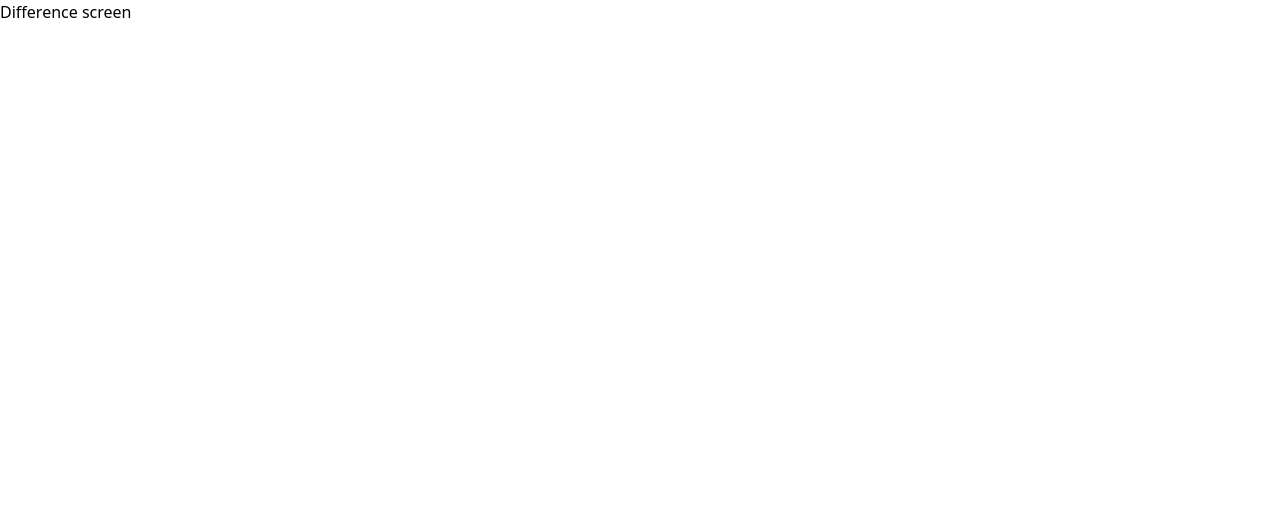
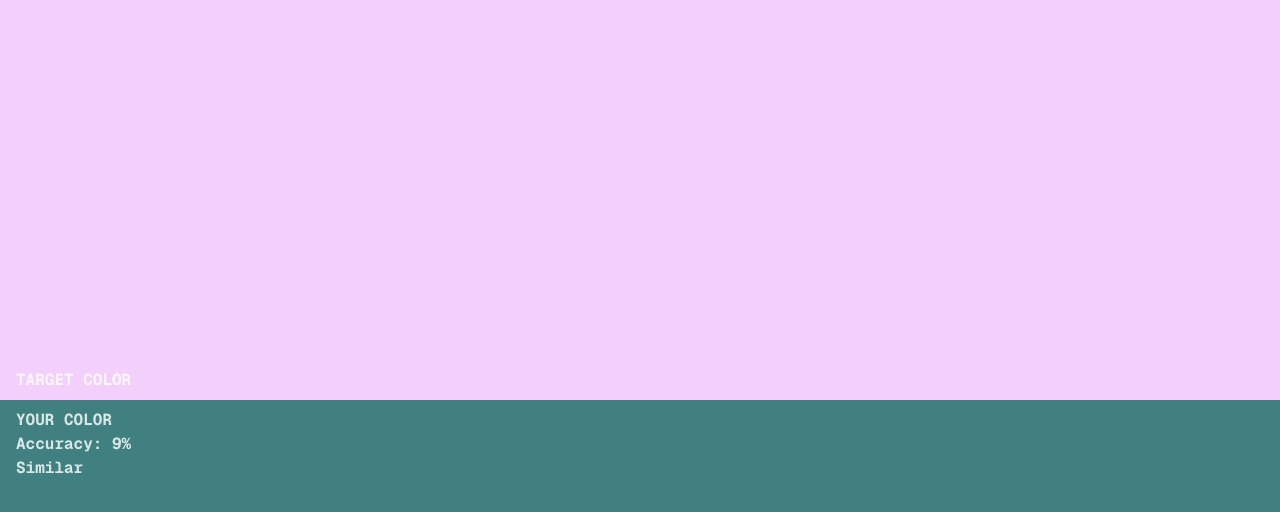
Before and after one commit to Coat-t/colorbind, a Next.js app: page /play in a window 1280 px wide. Both pictures are taken after a click on the button 1240 px from the left and 760 px from the top of the page. Shown: the top 512 px of the page. Built offline with nearby package versions, Linux system fonts and the light colour scheme.

Commit message:
add color judging system

```diff
--- a/app/play/page.tsx
+++ b/app/play/page.tsx
@@ -1,7 +1,7 @@
 'use client';
 
 import chroma from "chroma-js";
-import Color from 'color';
+import Color, { ColorInstance } from 'color';
 import Link from "next/link";
 import { Slider } from "@/components/ui/slider"
 import { useState, useEffect } from "react";
@@ -9,6 +9,11 @@ import { Button } from "@/components/ui/button";
 import { Goal } from "lucide-react";
 
 type Screen = 'MEMORY' | 'GUESS' | 'DIFF' | 'RESULTS'
+
+
+// user guess judging
+const midpoint = 25; // where the 50% score happens
+const steepness = 0.12; // lower is more forgiving
 
 let colorGuesses = [];
 let colorTargets = [];
@@ -21,8 +26,11 @@ export default function Page () {
   const [saturation, setSaturation] = useState([50]);
   const [brightness, setBrightness] = useState([50]);
   const [randomColor, setRandomColor] = useState('');
+  // accuracy & grading
+  const [colorAcc, setColorAcc] = useState('0%');
+  const [gradeLabel, setGradeLabel] = useState('');
   // slider colors
-  let hsvColor = Color.hsv(Number(hue), Number(saturation), Number(brightness))
+  let userColor = Color.hsv(Number(hue), Number(saturation), Number(brightness)).hex()
   let saturationFinalColor = `linear-gradient(to top, ${Color.hsv(Number(hue), 0, Number(brightness)).hex()}, ${Color.hsv(Number(hue), 100, Number(brightness)).hex()}`
   let brightnessFinalColor = `linear-gradient(to top, ${Color.hsv(Number(hue), Number(saturation), 0).hex()}, ${Color.hsv(Number(hue), Number(saturation), 100).hex()}`
   // memorization timer
@@ -49,6 +57,19 @@ export default function Page () {
     else if (currentScreen === 'GUESS') setCurrentScreen('DIFF')
     else if (currentScreen === 'DIFF') setCurrentScreen('RESULTS')
   }
+
+  function calculateColorAcc() {
+    const deltaE = chroma.deltaE(userColor, randomColor)
+    const similarity = Math.exp(-0.05 * deltaE) * 100;
+    const score = 100 / (1 + Math.exp(steepness * (deltaE - midpoint)));
+    setColorAcc(Math.round(score) + "%");
+    let label = "Different";
+    if (score <= 80) label = "Similar";
+    else if (score <= 87) label = "Almost got it";
+    else if (score <= 97) label = "Nearly Identical";
+    else if (score <= 100) label = "Spot on!";
+    setGradeLabel(label);
+  }
   // screens
   const screens = {
     MEMORY: (
@@ -57,7 +78,7 @@ export default function Page () {
       </div>
     ),
     GUESS: (
-      <div className="h-full w-full gap-4 flex flex-row relative" style={{ backgroundColor: hsvColor.hex() }}>
+      <div className="h-full w-full gap-4 flex flex-row relative" style={{ backgroundColor: userColor }}>
         <div className='flex'>
           <Slider orientation="vertical" max={360} defaultValue={[180]}
           onValueChange={(value) => setHue(value)}/>
@@ -70,7 +91,16 @@ export default function Page () {
       </div>
     ),
     DIFF: (
-      <div>Difference screen</div>
+      <div className="h-full w-full flex flex-col" >
+        <div className="h-full w-full py-2 px-4 flex flex-col-reverse" style={{ backgroundColor: randomColor }}>
+          <p className="font-mono font-bold text-white/80">TARGET COLOR</p>
+        </div>
+        <div className="h-full w-full py-2 px-4" style={{ backgroundColor: userColor }}>
+          <p className="font-mono font-bold text-white/80">YOUR COLOR</p>
+          <p className="font-mono font-bold text-white/80">Accuracy: {colorAcc}</p>
+          <p className="font-mono font-bold text-white/80">{gradeLabel}</p>
+        </div>
+      </div>
     ),
     RESULTS: (
       <div>Results screen</div>
@@ -78,6 +108,7 @@ export default function Page () {
   };
 
   function handleSubmit () {
+    calculateColorAcc();
     handleNextScreen();
   }
 
```
